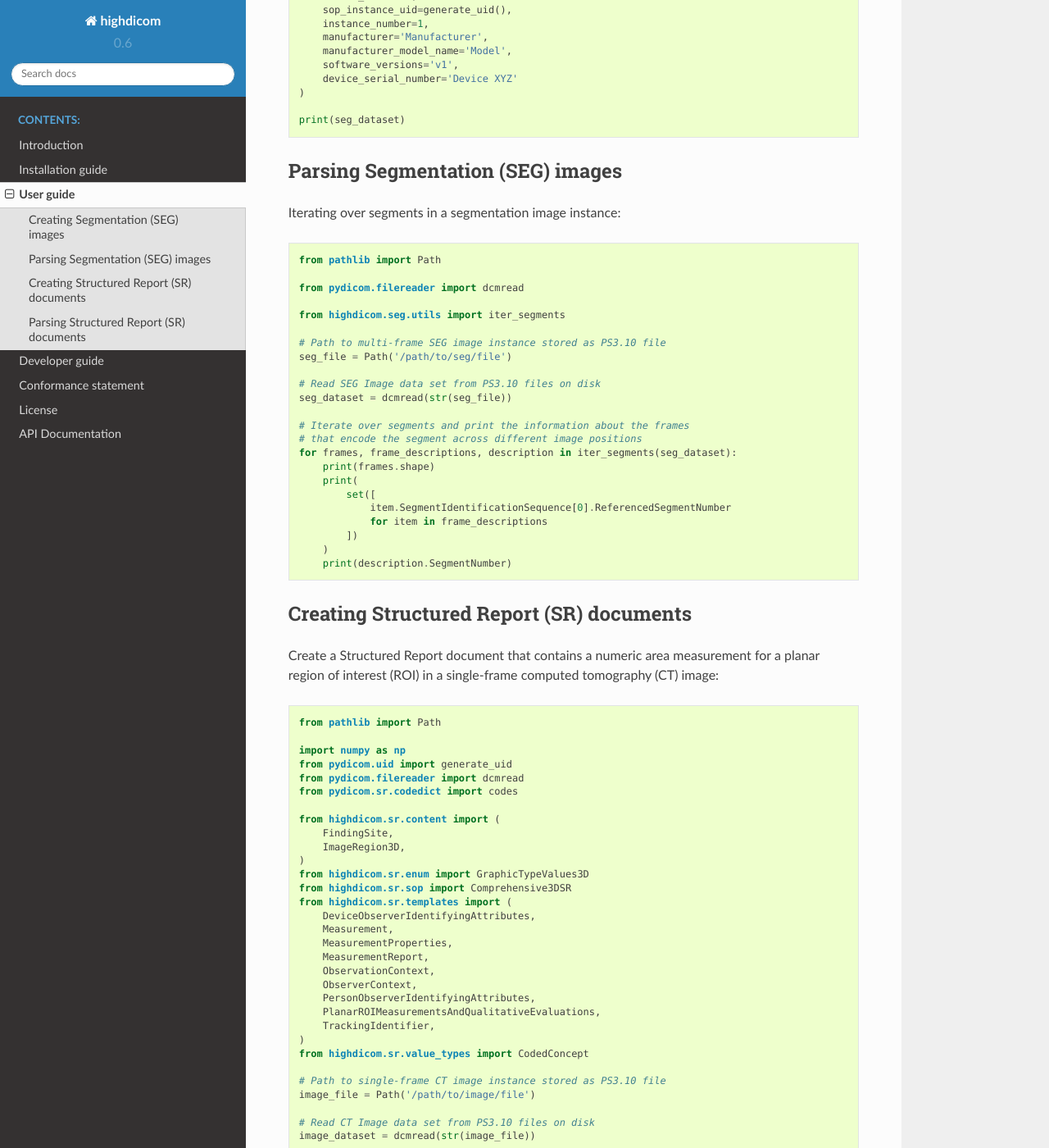
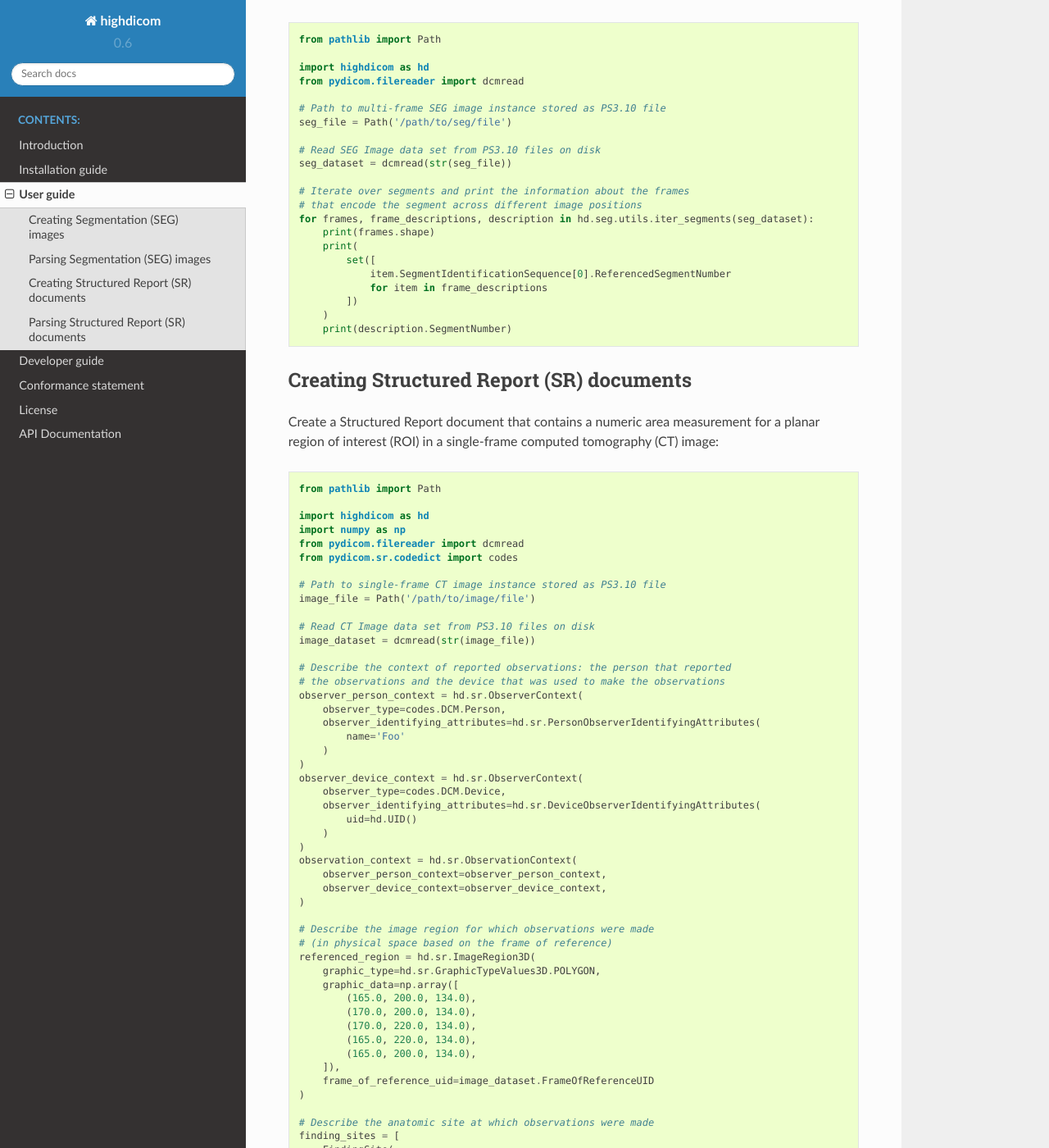
Before and after one commit to ImagingDataCommons/highdicom, a Sphinx documentation site: the page built from docs/usage.rst, in a window 1280 px wide and 1400 px high, scrolled down 2486 px. Shown: the whole window at 82% size. Built offline with Sphinx 7.4.7 and the Read the Docs theme 2.0.0, drawn with Linux system fonts in a browser that asks for light colours; some of the changed text lies outside the part shown.

Commit message:
Update usage section of documentation

```diff
--- a/docs/usage.rst
+++ b/docs/usage.rst
@@ -17,18 +17,10 @@ Derive a Segmentation image from a series of single-frame Computed Tomography
 
     from pathlib import Path
 
+    import highdicom as hd
     import numpy as np
     from pydicom.sr.codedict import codes
     from pydicom.filereader import dcmread
-    from pydicom.uid import generate_uid
-
-    from highdicom.content import AlgorithmIdentificationSequence
-    from highdicom.seg.content import SegmentDescription
-    from highdicom.seg.enum import (
-        SegmentAlgorithmTypeValues,
-        SegmentationTypeValues
-    )
-    from highdicom.seg.sop import Segmentation
 
     # Path to directory containing single-frame legacy CT Image instances
     # stored as PS3.10 files
@@ -50,33 +42,33 @@ Derive a Segmentation image from a series of single-frame Computed Tomography
     mask[1:-1, 10:-10, 100:-100] = True
 
     # Describe the algorithm that created the segmentation
-    algorithm_identification = AlgorithmIdentificationSequence(
+    algorithm_identification = hd.AlgorithmIdentificationSequence(
         name='test',
         version='v1.0',
         family=codes.cid7162.ArtificialIntelligence
     )
 
     # Describe the segment
-    description_segment_1 = SegmentDescription(
+    description_segment_1 = hd.seg.SegmentDescription(
         segment_number=1,
         segment_label='first segment',
         segmented_property_category=codes.cid7150.Tissue,
         segmented_property_type=codes.cid7166.ConnectiveTissue,
-        algorithm_type=SegmentAlgorithmTypeValues.AUTOMATIC,
+        algorithm_type=hd.seg.SegmentAlgorithmTypeValues.AUTOMATIC,
         algorithm_identification=algorithm_identification,
-        tracking_uid=generate_uid(),
+        tracking_uid=hd.UID(),
         tracking_id='test segmentation of computed tomography image'
     )
 
     # Create the Segmentation instance
-    seg_dataset = Segmentation(
+    seg_dataset = hd.seg.Segmentation(
         source_images=image_datasets,
         pixel_array=mask,
-        segmentation_type=SegmentationTypeValues.BINARY,
+        segmentation_type=hd.seg.SegmentationTypeValues.BINARY,
         segment_descriptions=[description_segment_1],
-        series_instance_uid=generate_uid(),
+        series_instance_uid=hd.UID(),
         series_number=2,
-        sop_instance_uid=generate_uid(),
+        sop_instance_uid=hd.UID(),
         instance_number=1,
         manufacturer='Manufacturer',
         manufacturer_model_name='Model',
@@ -95,18 +87,10 @@ Derive a Segmentation image from a multi-frame Slide Microscopy (SM) image:
 
     from pathlib import Path
 
+    import highdicom as hd
     import numpy as np
     from pydicom.sr.codedict import codes
     from pydicom.filereader import dcmread
-    from pydicom.uid import generate_uid
-
-    from highdicom.content import AlgorithmIdentificationSequence
-    from highdicom.seg.content import SegmentDescription
-    from highdicom.seg.enum import (
-        SegmentAlgorithmTypeValues,
-        SegmentationTypeValues
-    )
-    from highdicom.seg.sop import Segmentation
 
     # Path to multi-frame SM image instance stored as PS3.10 file
     image_file = Path('/path/to/image/file')
@@ -118,21 +102,21 @@ Derive a Segmentation image from a multi-frame Slide Microscopy (SM) image:
     mask = np.max(image_dataset.pixel_array, axis=3) > 1
 
     # Describe the algorithm that created the segmentation
-    algorithm_identification = AlgorithmIdentificationSequence(
+    algorithm_identification = hd.AlgorithmIdentificationSequence(
         name='test',
         version='v1.0',
         family=codes.cid7162.ArtificialIntelligence
     )
 
     # Describe the segment
-    description_segment_1 = SegmentDescription(
+    description_segment_1 = hd.seg.SegmentDescription(
         segment_number=1,
         segment_label='first segment',
         segmented_property_category=codes.cid7150.Tissue,
         segmented_property_type=codes.cid7166.ConnectiveTissue,
-        algorithm_type=SegmentAlgorithmTypeValues.AUTOMATIC,
+        algorithm_type=hd.seg.SegmentAlgorithmTypeValues.AUTOMATIC,
         algorithm_identification=algorithm_identification,
-        tracking_uid=generate_uid(),
+        tracking_uid=hd.UID(),
         tracking_id='test segmentation of slide microscopy image'
     )
 
@@ -140,11 +124,11 @@ Derive a Segmentation image from a multi-frame Slide Microscopy (SM) image:
     seg_dataset = Segmentation(
         source_images=[image_dataset],
         pixel_array=mask,
-        segmentation_type=SegmentationTypeValues.BINARY,
+        segmentation_type=hd.seg.SegmentationTypeValues.BINARY,
         segment_descriptions=[description_segment_1],
-        series_instance_uid=generate_uid(),
+        series_instance_uid=hd.UID(),
         series_number=2,
-        sop_instance_uid=generate_uid(),
+        sop_instance_uid=hd.UID(),
         instance_number=1,
         manufacturer='Manufacturer',
         manufacturer_model_name='Model',
@@ -165,9 +149,8 @@ Iterating over segments in a segmentation image instance:
 
     from pathlib import Path
 
+    import highdicom as hd
     from pydicom.filereader import dcmread
-
-    from highdicom.seg.utils import iter_segments
 
     # Path to multi-frame SEG image instance stored as PS3.10 file
     seg_file = Path('/path/to/seg/file')
@@ -177,7 +160,7 @@ Iterating over segments in a segmentation image instance:
 
     # Iterate over segments and print the information about the frames
     # that encode the segment across different image positions
-    for frames, frame_descriptions, description in iter_segments(seg_dataset):
+    for frames, frame_descriptions, description in hd.seg.utils.iter_segments(seg_dataset):
         print(frames.shape)
         print(
             set([
@@ -201,29 +184,10 @@ image:
 
     from pathlib import Path
 
+    import highdicom as hd
     import numpy as np
-    from pydicom.uid import generate_uid
     from pydicom.filereader import dcmread
     from pydicom.sr.codedict import codes
-
-    from highdicom.sr.content import (
-        FindingSite,
-        ImageRegion3D,
-    )
-    from highdicom.sr.enum import GraphicTypeValues3D
-    from highdicom.sr.sop import Comprehensive3DSR
-    from highdicom.sr.templates import (
-        DeviceObserverIdentifyingAttributes,
-        Measurement,
-        MeasurementProperties,
-        MeasurementReport,
-        ObservationContext,
-        ObserverContext,
-        PersonObserverIdentifyingAttributes,
-        PlanarROIMeasurementsAndQualitativeEvaluations,
-        TrackingIdentifier,
-    )
-    from highdicom.sr.value_types import CodedConcept
 
     # Path to single-frame CT image instance stored as PS3.10 file
     image_file = Path('/path/to/image/file')
@@ -233,27 +197,27 @@ image:
 
     # Describe the context of reported observations: the person that reported
     # the observations and the device that was used to make the observations
-    observer_person_context = ObserverContext(
+    observer_person_context = hd.sr.ObserverContext(
         observer_type=codes.DCM.Person,
-        observer_identifying_attributes=PersonObserverIdentifyingAttributes(
+        observer_identifying_attributes=hd.sr.PersonObserverIdentifyingAttributes(
             name='Foo'
         )
     )
-    observer_device_context = ObserverContext(
+    observer_device_context = hd.sr.ObserverContext(
         observer_type=codes.DCM.Device,
-        observer_identifying_attributes=DeviceObserverIdentifyingAttributes(
-            uid=generate_uid()
+        observer_identifying_attributes=hd.sr.DeviceObserverIdentifyingAttributes(
+            uid=hd.UID()
         )
     )
-    observation_context = ObservationContext(
+    observation_context = hd.sr.ObservationContext(
         observer_person_context=observer_person_context,
         observer_device_context=observer_device_context,
     )
 
     # Describe the image region for which observations were made
     # (in physical space based on the frame of reference)
-    referenced_region = ImageRegion3D(
-        graphic_type=GraphicTypeValues3D.POLYGON,
+    referenced_region = hd.sr.ImageRegion3D(
+        graphic_type=hd.sr.GraphicTypeValues3D.POLYGON,
         graphic_data=np.array([
             (165.0, 200.0, 134.0),
             (170.0, 200.0, 134.0),
@@ -276,11 +240,11 @@ image:
     measurements = [
         Measurement(
             name=codes.SCT.AreaOfDefinedRegion,
-            tracking_identifier=TrackingIdentifier(uid=generate_uid()),
+            tracking_identifier=hd.sr.TrackingIdentifier(uid=generate_uid()),
             value=1.7,
             unit=codes.UCUM.SquareMillimeter,
-            properties=MeasurementProperties(
-                normality=CodedConcept(
+            properties=hd.sr.MeasurementProperties(
+                normality=hd.sr.CodedConcept(
                     value="17621005",
                     meaning="Normal",
                     scheme_designator="SCT"
@@ -290,9 +254,9 @@ image:
         )
     ]
     imaging_measurements = [
-        PlanarROIMeasurementsAndQualitativeEvaluations(
+        hd.sr.PlanarROIMeasurementsAndQualitativeEvaluations(
             tracking_identifier=TrackingIdentifier(
-                uid=generate_uid(),
+                uid=hd.UID(),
                 identifier='Planar ROI Measurements'
             ),
             referenced_region=referenced_region,
@@ -303,19 +267,19 @@ image:
     ]
 
     # Create the report content
-    measurement_report = MeasurementReport(
+    measurement_report = hd.sr.MeasurementReport(
         observation_context=observation_context,
         procedure_reported=codes.LN.CTUnspecifiedBodyRegion,
         imaging_measurements=imaging_measurements
     )
 
     # Create the Structured Report instance
-    sr_dataset = Comprehensive3DSR(
+    sr_dataset = hd.sr.Comprehensive3DSR(
         evidence=[image_dataset],
         content=measurement_report[0],
         series_number=1,
-        series_instance_uid=generate_uid(),
-        sop_instance_uid=generate_uid(),
+        series_instance_uid=hd.UID(),
+        sop_instance_uid=hd.UID(),
         instance_number=1,
         manufacturer='Manufacturer'
     )
@@ -334,12 +298,9 @@ Finding relevant content in the nested SR content tree:
 
     from pathlib import Path
 
+    import highdicom as hd
     from pydicom.filereader import dcmread
     from pydicom.sr.codedict import codes
-
-    from highdicom.sr.enum import ValueTypeValues, RelationshipTypeValues
-    from highdicom.sr.utils import find_content_items
-
 
     # Path to SR document instance stored as PS3.10 file
     document_file = Path('/path/to/document/file')
@@ -348,7 +309,7 @@ Finding relevant content in the nested SR content tree:
     sr_dataset = dcmread(str(document_file))
 
     # Find all content items that may contain other content items.
-    containers = find_content_items(
+    containers = hd.sr.utils.find_content_items(
         dataset=sr_dataset,
         relationship_type=RelationshipTypeValues.CONTAINS
     )
@@ -358,14 +319,14 @@ Finding relevant content in the nested SR content tree:
     # to TID 1500 "Measurment Report"
     if sr_dataset.ContentTemplateSequence[0].TemplateIdentifier == 'TID1500':
         # Determine who made the observations reported in the document
-        observers = find_content_items(
+        observers = hd.sr.utils.find_content_items(
             dataset=sr_dataset,
             name=codes.DCM.PersonObserverName
         )
         print(observers)
 
         # Find all imaging measurements reported in the document
-        measurements = find_content_items(
+        measurements = hd.sr.utils.find_content_items(
             dataset=sr_dataset,
             name=codes.DCM.ImagingMeasurements,
             recursive=True
@@ -373,7 +334,7 @@ Finding relevant content in the nested SR content tree:
         print(measurements)
 
         # Find all findings reported in the document
-        findings = find_content_items(
+        findings = hd.sr.utils.find_content_items(
             dataset=sr_dataset,
             name=codes.DCM.Finding,
             recursive=True
@@ -382,7 +343,7 @@ Finding relevant content in the nested SR content tree:
 
         # Find regions of interest (ROI) described in the document
         # in form of spatial coordinates (SCOORD)
-        regions = find_content_items(
+        regions = hd.sr.utils.find_content_items(
             dataset=sr_dataset,
             value_type=ValueTypeValues.SCOORD,
             recursive=True
```
Also changed, not shown: requirements_docs.txt (+5 -5 lines).
